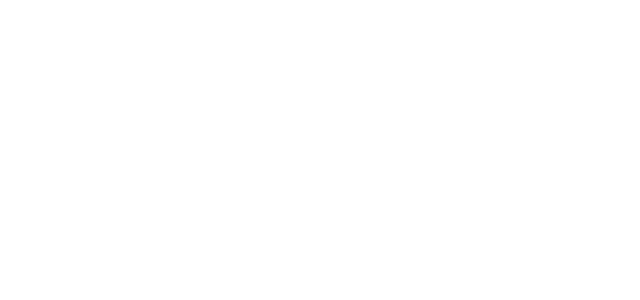
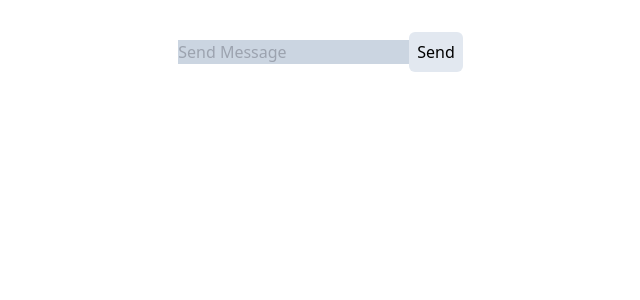
Before and after one commit to NTIG-Uppsala/chat-web-app, a Next.js app: page / in a window 1280 px wide. Shown: the top 300 px of the page, without its empty margins (435-1075 px from the left). Built offline with nearby package versions, Linux system fonts and the light colour scheme.

Commit message:
Add textbox and button

```diff
--- a/src/app/page.tsx
+++ b/src/app/page.tsx
@@ -1,3 +1,15 @@
 export default function Home() {
-  return;
+  return (
+    <div className="flex items-center justify-center my-8">
+      <input></input>
+      <form>
+        <label>
+          <input type="text" name="name" className="bg-slate-300" placeholder="Send Message" />
+        </label>
+        <button className="bg-slate-200 hover:bg-slate-300 rounded-md p-2">
+          Send
+        </button>
+      </form>
+    </div>
+  );
 }
```
